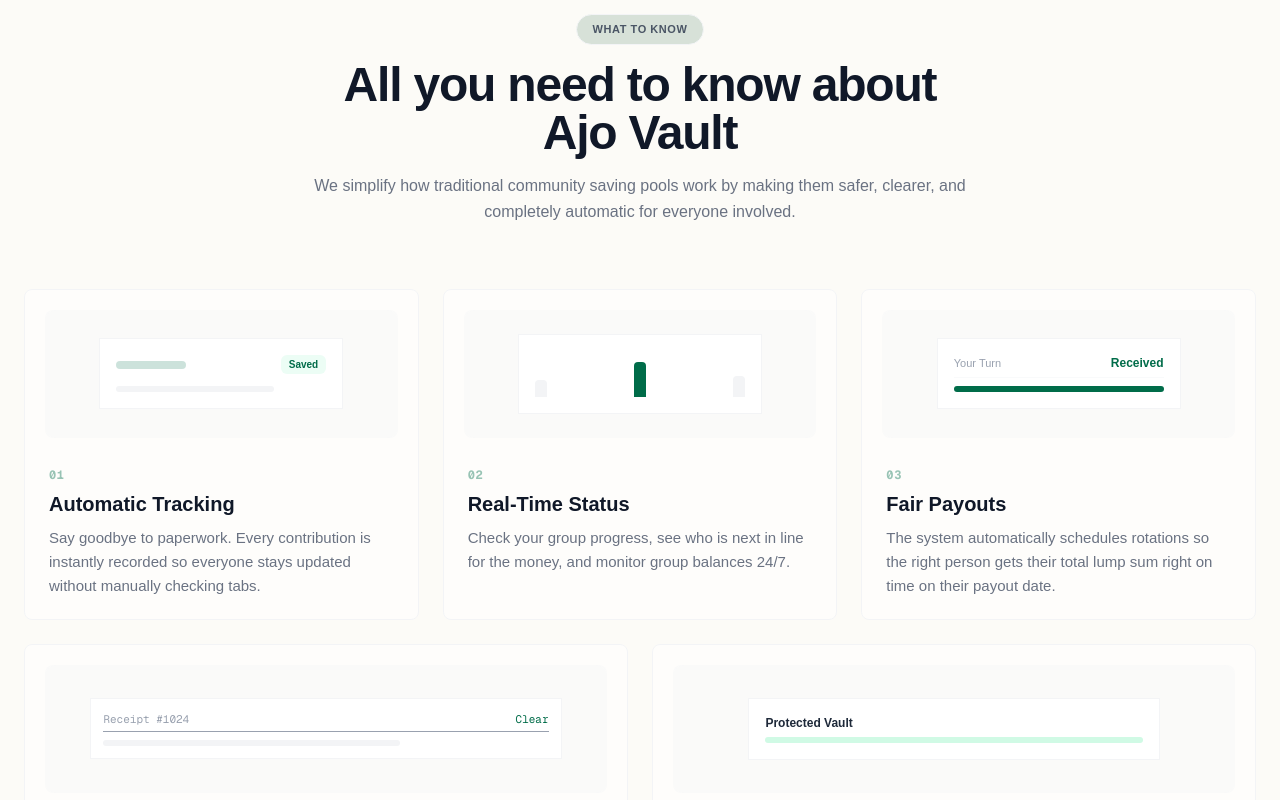
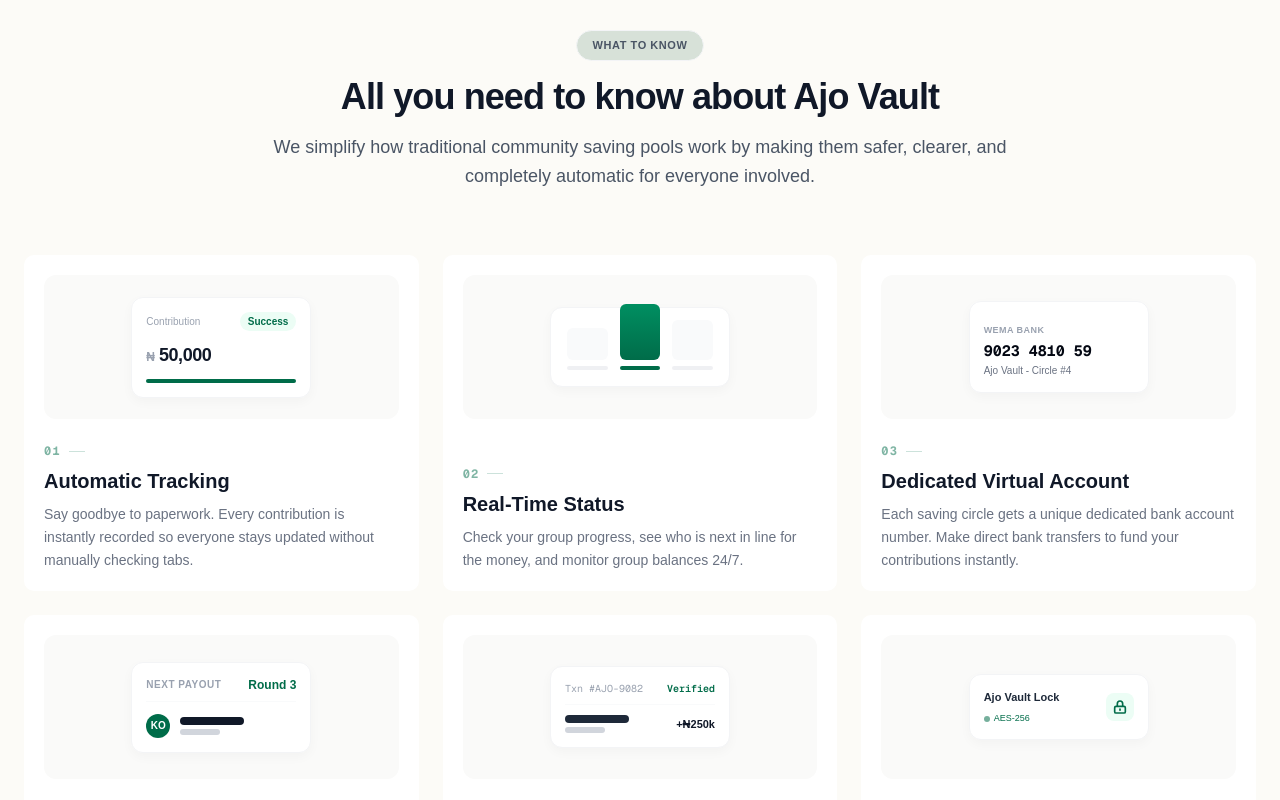
Before and after one commit to kredar-vault/ajovault, a Next.js app: page / in a window 1280 px wide. Shown: the part 780-1580 px from the top of the page. Built offline with nearby package versions, Linux system fonts and the light colour scheme.

Commit message:
chore: worked on initail layout and landing page

```diff
--- a/src/components/landingpage/Aboutajo.tsx
+++ b/src/components/landingpage/Aboutajo.tsx
@@ -9,15 +9,19 @@
       description:
         "Say goodbye to paperwork. Every contribution is instantly recorded so everyone stays updated without manually checking tabs.",
       visual: (
-        <div className="flex h-full w-full items-center justify-center rounded-xl bg-[#FAFAF9] p-6">
-          <div className="w-4/5 space-y-3 border border-gray-100 bg-white p-4">
+        <div className="w-full max-w-[180px] space-y-2.5 rounded-xl border border-gray-100 bg-white p-3.5 shadow-[0_4px_12px_rgba(0,0,0,0.03)]">
           <div className="flex items-center justify-between">
-              <div className="h-2 w-1/3 rounded-full bg-[#006C49]/20" />
-              <span className="rounded-md bg-emerald-50 px-2 py-0.5 text-[10px] font-bold text-[#006C49]">
-                Saved
+            <span className="text-[10px] font-medium text-gray-400">Contribution</span>
+            <span className="rounded-full bg-emerald-50 px-2 py-0.5 text-[10px] font-bold text-[#006C49]">
+              Success
             </span>
           </div>
-            <div className="h-1.5 w-3/4 rounded-full bg-gray-100" />
+          <div className="flex items-baseline gap-1">
+            <span className="text-xs font-bold text-gray-400">₦</span>
+            <span className="text-lg font-bold tracking-tight text-gray-900">50,000</span>
+          </div>
+          <div className="h-1 w-full overflow-hidden rounded-full bg-gray-50">
+            <div className="h-full w-full bg-[#006C49]" />
           </div>
         </div>
       ),
@@ -28,72 +32,99 @@
       description:
         "Check your group progress, see who is next in line for the money, and monitor group balances 24/7.",
       visual: (
-        <div className="flex h-full w-full items-center justify-center rounded-xl bg-[#FAFAF9] p-6">
-          <div className="flex h-20 w-4/5 items-end justify-between gap-2 border border-gray-100 bg-white p-4">
-            <div className="h-[35%] w-3 rounded-t-sm bg-gray-100" />
-            <div className="h-[75%] w-3 rounded-t-sm bg-[#006C49]" />
-            <div className="h-[45%] w-3 rounded-t-sm bg-gray-100" />
+        <div className="flex h-20 w-full max-w-[180px] items-end justify-between gap-3 rounded-xl border border-gray-100 bg-white p-4 shadow-[0_4px_12px_rgba(0,0,0,0.03)]">
+          <div className="flex flex-1 flex-col items-center gap-1.5">
+            <div className="h-8 w-full rounded-md bg-gray-50" />
+            <div className="h-1 w-full rounded-full bg-gray-200/60" />
+          </div>
+          <div className="flex flex-1 flex-col items-center gap-1.5">
+            <div className="h-14 w-full rounded-md bg-gradient-to-t from-[#006C49] to-[#008f61]" />
+            <div className="h-1 w-full rounded-full bg-[#006C49]" />
+          </div>
+          <div className="flex flex-1 flex-col items-center gap-1.5">
+            <div className="h-10 w-full rounded-md bg-gray-50" />
+            <div className="h-1 w-full rounded-full bg-gray-200/60" />
           </div>
         </div>
       ),
     },
     {
       step: "03",
+      title: "Dedicated Virtual Account",
+      description:
+        "Each saving circle gets a unique dedicated bank account number. Make direct bank transfers to fund your contributions instantly.",
+      visual: (
+        <div className="w-full max-w-[180px] space-y-2 rounded-xl border border-gray-100 bg-white p-3.5 shadow-[0_4px_12px_rgba(0,0,0,0.03)]">
+          <span className="text-[9px] font-bold uppercase tracking-wider text-gray-400">Wema Bank</span>
+          <div className="flex flex-col">
+            <span className="text-[15px] font-mono font-bold tracking-dense text-gray-950">9023 4810 59</span>
+            <span className="text-[10px] text-gray-500">Ajo Vault - Circle #4</span>
+          </div>
+        </div>
+      ),
+    },
+    {
+      step: "04",
       title: "Fair Payouts",
       description:
         "The system automatically schedules rotations so the right person gets their total lump sum right on time on their payout date.",
       visual: (
-        <div className="flex h-full w-full items-center justify-center rounded-xl bg-[#FAFAF9] p-6">
-          <div className="w-4/5 space-y-2 border border-gray-100 bg-white p-4">
-            <div className="flex items-center justify-between border-b border-gray-50 pb-1.5">
-              <span className="text-[11px] font-medium text-gray-400">
-                Your Turn
-              </span>
-              <span className="text-xs font-bold text-[#006C49]">
-                Received
-              </span>
+        <div className="w-full max-w-[180px] space-y-3 rounded-xl border border-gray-100 bg-white p-3.5 shadow-[0_4px_12px_rgba(0,0,0,0.03)]">
+          <div className="flex items-center justify-between border-b border-gray-50 pb-2">
+            <span className="text-[10px] font-semibold uppercase tracking-wider text-gray-400">Next Payout</span>
+            <span className="text-xs font-bold text-[#006C49]">Round 3</span>
           </div>
-
-            <div className="h-1.5 w-full overflow-hidden rounded-full bg-emerald-100">
-              <div className="h-full w-full bg-[#006C49]" />
+          <div className="flex items-center gap-2.5">
+            <div className="flex h-6 w-6 items-center justify-center rounded-full bg-[#006C49] text-[10px] font-bold text-white">
+              KO
+            </div>
+            <div className="space-y-1">
+              <div className="h-2 w-16 rounded-full bg-gray-900" />
+              <div className="h-1.5 w-10 rounded-full bg-gray-300" />
             </div>
           </div>
         </div>
       ),
     },
     {
-      step: "04",
+      step: "05",
       title: "Transparent History",
       description:
         "Look back at any past cycles or historic payments whenever you want. A clear ledger keeps everyone honest.",
       visual: (
-        <div className="flex h-full w-full items-center justify-center rounded-xl bg-[#FAFAF9] p-6">
-          <div className="w-11/12 space-y-2 border border-gray-100 bg-white p-3">
-            <div className="flex justify-between border-b pb-1 font-mono text-[11px] text-gray-400">
-              <span>Receipt #1024</span>
-              <span className="text-[#006C49]">Clear</span>
+        <div className="w-full max-w-[180px] space-y-2.5 rounded-xl border border-gray-100 bg-white p-3.5 shadow-[0_4px_12px_rgba(0,0,0,0.03)]">
+          <div className="flex justify-between border-b border-gray-50 pb-2 font-mono text-[10px] text-gray-400">
+            <span>Txn #AJO-9082</span>
+            <span className="font-semibold text-[#006C49]">Verified</span>
           </div>
-
-            <div className="h-1.5 w-2/3 rounded-full bg-gray-100" />
+          <div className="flex items-center justify-between">
+            <div className="space-y-1">
+              <div className="h-2 w-16 rounded-full bg-gray-800" />
+              <div className="h-1.5 w-10 rounded-full bg-gray-300" />
+            </div>
+            <span className="text-[11px] font-bold text-gray-900">+₦250k</span>
           </div>
         </div>
       ),
     },
     {
-      step: "05",
+      step: "06",
       title: "Secure Infrastructure",
       description:
         "Built using modern security frameworks so your collective group money stays fully locked up and secure.",
       visual: (
-        <div className="flex h-full w-full items-center justify-center rounded-xl bg-[#FAFAF9] p-6">
-          <div className="flex w-4/5 items-center gap-3 border border-gray-100 bg-white p-4">
-            <div className="w-full space-y-1.5 text-left">
-              <p className="text-xs font-bold text-gray-800">
-                Protected Vault
-              </p>
-
-              <div className="h-1.5 w-full rounded-full bg-emerald-100" />
+        <div className="flex w-full max-w-[180px] items-center justify-between rounded-xl border border-gray-100 bg-white p-3.5 shadow-[0_4px_12px_rgba(0,0,0,0.03)]">
+          <div className="space-y-1.5">
+            <p className="text-[11px] font-bold text-gray-800">Ajo Vault Lock</p>
+            <div className="flex items-center gap-1">
+              <div className="h-1.5 w-1.5 animate-pulse rounded-full bg-[#006C49]" />
+              <span className="text-[9px] font-medium text-[#006C49]">AES-256</span>
             </div>
+          </div>
+          <div className="flex h-7 w-7 items-center justify-center rounded-lg bg-emerald-50">
+            <svg className="h-4 w-4 text-[#006C49]" fill="none" viewBox="0 0 24 24" stroke="currentColor" strokeWidth={2.5}>
+              <path strokeLinecap="round" strokeLinejoin="round" d="M12 15v2m-6 4h12a2 2 0 002-2v-6a2 2 0 00-2-2H6a2 2 0 00-2 2v6a2 2 0 002 2zm10-10V7a4 4 0 00-8 0v4h8z" />
+            </svg>
           </div>
         </div>
       ),
@@ -101,49 +132,49 @@
   ];
 
   return (
-    <section className="w-full bg-[#FCFBF7] py-16 md:py-20">
-      <Container className="flex flex-col items-center">
-        <div className="mb-4">
+    <section className="w-full bg-[#FCFBF7] py-20 lg:py-24">
+      <Container className="max-w-6xl">
+        {/* Header Section */}
+        <div className="mx-auto mb-16 flex max-w-3xl flex-col items-center text-center">
+          <div className="mb-4 inline-flex">
             <Badge text="What to know" />
           </div>
-
-        <div className="mx-auto mb-12 max-w-2xl space-y-4 text-center md:mb-16">
-          <h2 className="text-3xl font-bold tracking-tight text-gray-900 sm:text-4xl lg:text-5xl">
+          <h2 className="text-3xl font-semibold tracking-tight text-gray-900 sm:text-3xl md:text-4xl">
             All you need to know about Ajo Vault
           </h2>
-
-          <p className="text-base leading-relaxed text-gray-500">
+          <p className="mt-4 text-base leading-relaxed text-gray-600 sm:text-lg">
             We simplify how traditional community saving pools work by making
-            them safer, clearer, and completely automatic for everyone
-            involved.
+            them safer, clearer, and completely automatic for everyone involved.
           </p>
         </div>
 
-        <div className="grid w-full grid-cols-1 gap-5 sm:gap-6 md:grid-cols-6">
+        {/* 3-Column Grid */}
+        <div className="grid grid-cols-1 gap-6 sm:grid-cols-2 lg:grid-cols-3">
           {steps.map((item, index) => {
-            const isBottomRow = index >= 3;
-
             return (
               <div
                 key={index}
-                className={`rounded-lg border border-gray-100 bg-white/50 p-4 transition-colors duration-200 md:p-5 ${
-                  isBottomRow ? "md:col-span-3" : "md:col-span-2"
-                }`}
+                className="group flex flex-col justify-between overflow-hidden rounded-[10px] bg-white p-5  transition-all duration-300 hover:-translate-y-1 hover:shadow-md"
               >
-                <div className="h-28 overflow-hidden rounded-lg bg-[#FAFAF9] sm:h-32 md:h-28 lg:h-32">
+                {/* Visual Canvas */}
+                <div className="flex h-36 w-full items-center justify-center overflow-hidden rounded-xl bg-[#FAFAF9] p-4 transition-colors group-hover:bg-[#f4f4f2]">
                   {item.visual}
                 </div>
 
-                <div className="space-y-2 px-1 pt-6">
-                  <span className="font-mono text-xs font-bold tracking-wider text-[#006C49]/40">
+                {/* Text Content */}
+                <div className="mt-6 space-y-2">
+                  <div className="flex items-center gap-2">
+                    <span className="font-mono text-xs font-bold tracking-widest text-[#006C49]/50">
                       {item.step}
                     </span>
+                    <div className="h-[1px] w-4 bg-[#006C49]/20" />
+                  </div>
 
-                  <h3 className="pt-1 text-lg font-bold text-gray-900 sm:text-xl">
+                  <h3 className="text-lg font-bold text-gray-900 sm:text-xl">
                     {item.title}
                   </h3>
 
-                  <p className="text-sm leading-relaxed text-gray-500 sm:text-[15px]">
+                  <p className="text-sm leading-relaxed text-gray-500">
                     {item.description}
                   </p>
                 </div>
--- a/src/components/landingpage/Cta.tsx
+++ b/src/components/landingpage/Cta.tsx
@@ -51,8 +51,8 @@
             </div>
           ))}
 
-          <div className="relative z-10 mx-auto max-w-2xl space-y-5">
-            <h2 className="text-3xl font-extrabold tracking-tight text-gray-900 sm:text-4xl lg:text-5xl">
+          <div className="relative z-10 mx-auto max-w-xl space-y-5">
+            <h2 className="text-3xl font-bold tracking-tight text-gray-900 sm:text-3xl lg:text-4xl">
               Ready to Start Your Savings Circle?
             </h2>
 
--- a/src/components/landingpage/DashboardPreview.tsx
+++ b/src/components/landingpage/DashboardPreview.tsx
@@ -11,7 +11,7 @@
           <div className="space-y-4 lg:col-span-7">
             <Badge text="Dashboard Preview" />
 
-            <h2 className="text-3xl font-light leading-[1.15] tracking-tight text-gray-900 sm:text-4xl lg:text-5xl">
+            <h2 className="text-3xl font-light leading-[1.15] tracking-tight text-gray-900 sm:text-3xl lg:text-4xl">
               <span className="mr-2 font-serif italic">See your savings</span>
               <span className="font-bold">circle in action</span>
             </h2>
@@ -20,7 +20,7 @@
           <div className="lg:col-span-5 lg:pl-8">
             <p className="max-w-lg text-base leading-relaxed text-gray-500">
               Track contributions, monitor payouts, and stay connected with your
-              savings circle—all from{" "}
+              savings circle all from{" "}
               <span className="font-semibold text-gray-900">
                 one beautiful dashboard
               </span>
--- a/src/components/landingpage/Faq.tsx
+++ b/src/components/landingpage/Faq.tsx
@@ -41,7 +41,7 @@
         <div className="mx-auto mb-12 flex max-w-2xl flex-col items-center space-y-4 text-center md:mb-16">
           <Badge text="Questions" />
 
-          <h2 className="pt-2 text-3xl font-bold tracking-tight text-gray-900 sm:text-4xl lg:text-5xl">
+          <h2 className="pt-2 text-3xl font-bold tracking-tight text-gray-900 sm:text-3xl lg:text-4xl">
             Frequently Asked Questions
           </h2>
 
@@ -51,7 +51,7 @@
           </p>
         </div>
 
-        <div className="mx-auto max-w-xl space-y-2">
+        <div className="mx-auto max-w-5xl space-y-2">
           {faqs.map((faq, index) => {
             const isOpen = openIndex === index;
 
--- a/src/components/landingpage/How-it-works.tsx
+++ b/src/components/landingpage/How-it-works.tsx
@@ -39,7 +39,7 @@
         <div className="mx-auto mb-14 max-w-2xl space-y-4 text-center md:mb-20">
           <Badge text="The Process" />
 
-          <h2 className="pt-2 text-3xl font-bold tracking-tight text-gray-900 sm:text-4xl lg:text-5xl">
+          <h2 className="pt-2 text-3xl font-bold tracking-tight text-gray-900 sm:text-3xl lg:text-4xl">
             How it works from start to finish
           </h2>
 
@@ -49,7 +49,7 @@
           </p>
         </div>
 
-        <div className="relative mt-10 hidden h-[420px] w-full lg:block xl:h-[500px]">
+        <div className="relative mt-10 hidden h-[420px] w-full lg:max-w-5xl mx-auto lg:block xl:h-[500px]">
           <div className="absolute inset-0 z-0 flex items-center">
             <svg
               className="h-full w-full text-gray-300"
```
Lines whose indentation alone changed are shown as unchanged.
